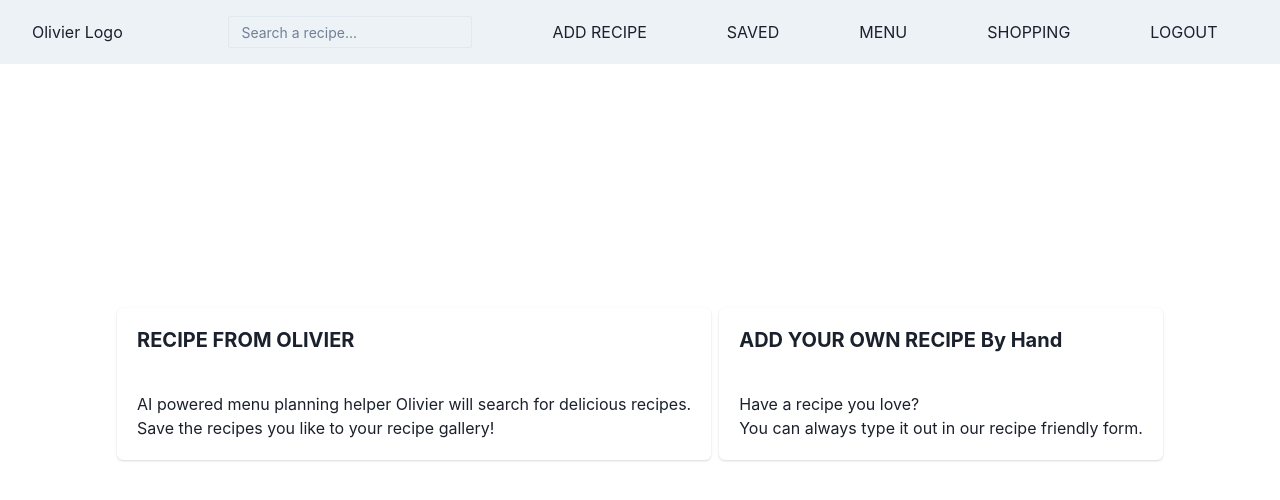
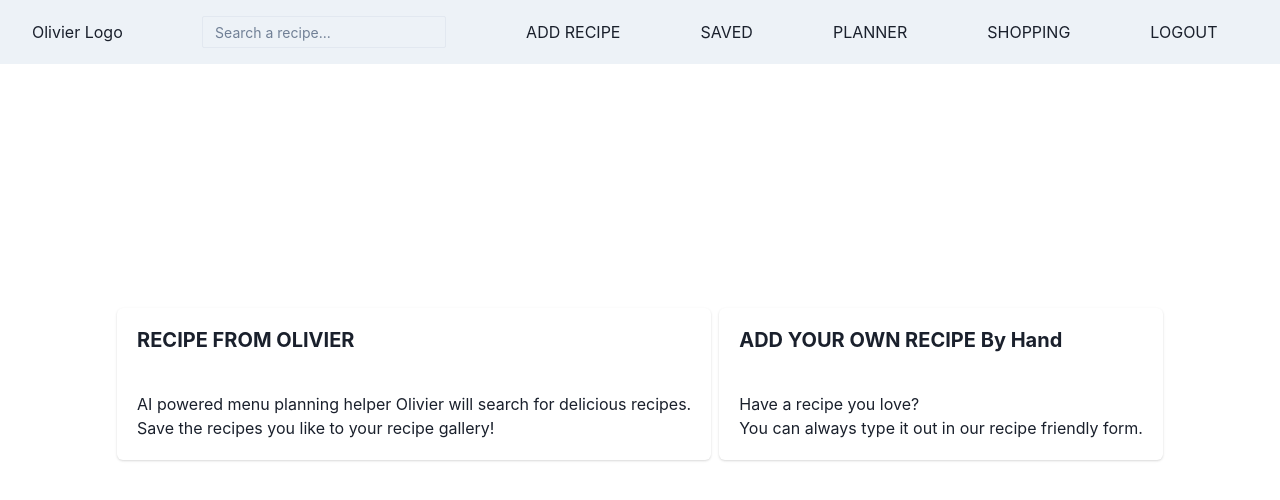
Before and after one commit to Code-the-Dream-School/dd-prac-team1-front, a React (Create React App) app: page /search-choice in a window 1280 px wide. Shown: the top 500 px of the page. Built offline with nearby package versions, Linux system fonts and the light colour scheme.

Commit message:
changed a name

```diff
--- a/src/components/Layout.tsx
+++ b/src/components/Layout.tsx
@@ -69,7 +69,7 @@ export default function Layout() {
               <HStack as={"nav"} spacing={20} display={{ base: "none", md: "flex" }} justifyContent={"flex-end"}>
                 <NavLink to="/app">ADD RECIPE</NavLink>
                 <NavLink to="/app" >SAVED</NavLink>
-                <NavLink to="/app">MENU</NavLink>
+                <NavLink to="/app">PLANNER</NavLink>
                 <NavLink to="/app">SHOPPING</NavLink>
                 <NavLink onClick={handleLogout} to={""}>LOGOUT</NavLink>
               </HStack>
@@ -82,7 +82,7 @@ export default function Layout() {
             <Stack as={"nav"} spacing={4}>
               <NavLink to="/app">ADD RECIPE</NavLink>
               <NavLink to="/app" >SAVED</NavLink>
-              <NavLink to="/app">MENU</NavLink>
+              <NavLink to="/app">PLANNER</NavLink>
               <NavLink to="/app">SHOPPING</NavLink>
               <Button onClick={handleLogout}>LOGOUT</Button>
             </Stack>
```
